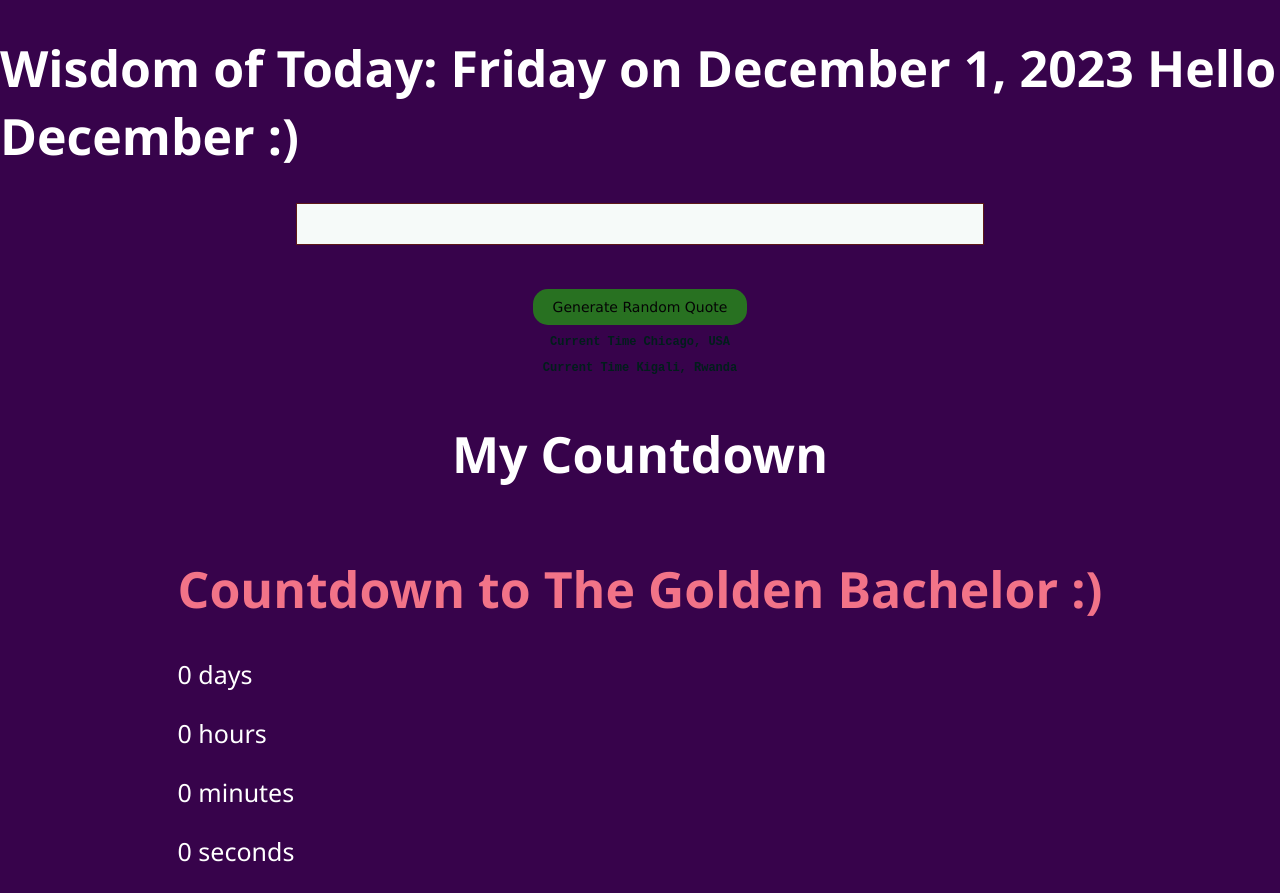
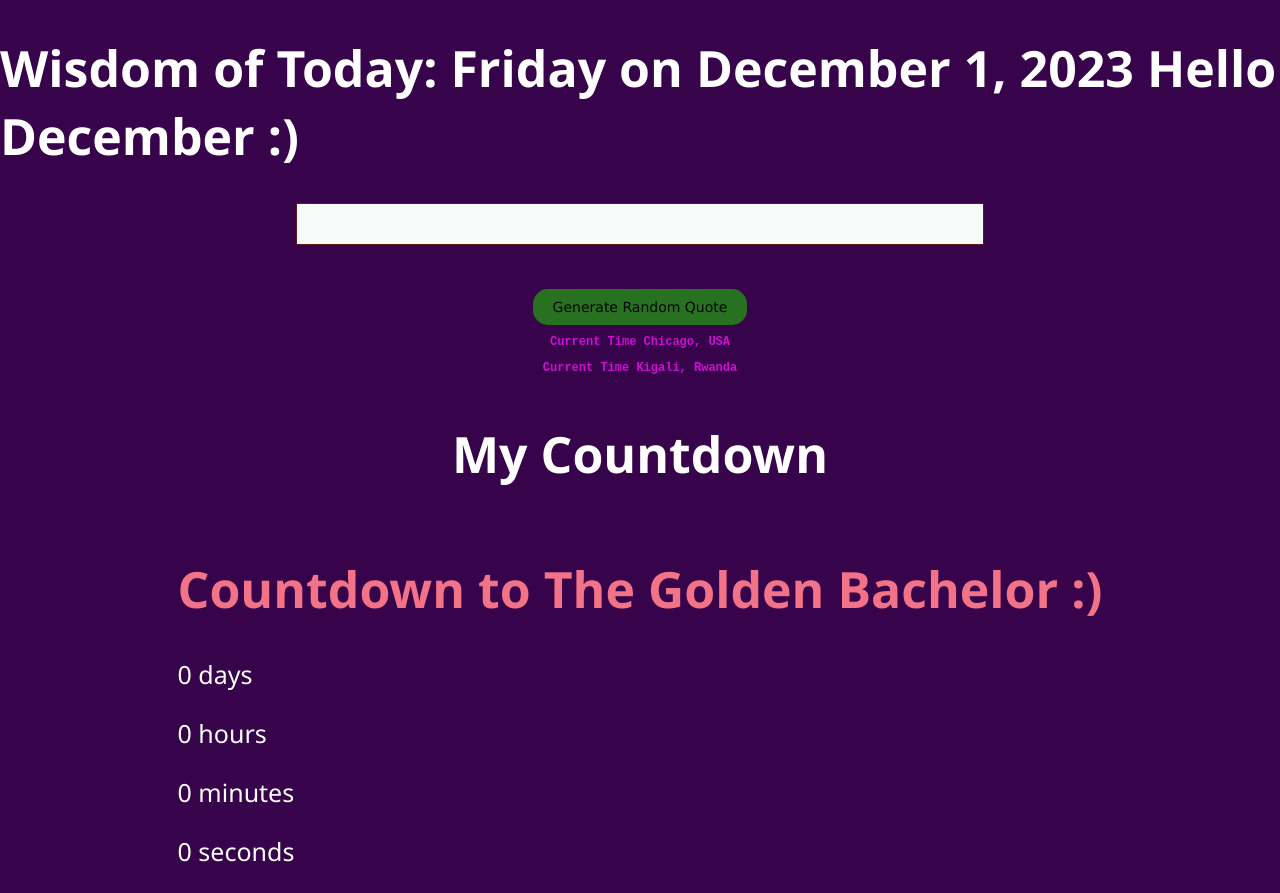
Before and after one commit to Lande21/RandomQuote, a React (Create React App) app: page / in a window 1280 px wide. Built offline with nearby package versions, Linux system fonts and the light colour scheme; no server answers.

Commit message:
adding target date

```diff
--- a/src/App.css
+++ b/src/App.css
@@ -18,7 +18,7 @@
 
   align-items:flex-start;
   justify-content: flex-start;
-  color: rgb(1, 30, 27);
+  color: rgb(207, 14, 213);
   font-family: monospace;
   font-size: 12px;
 }
```
